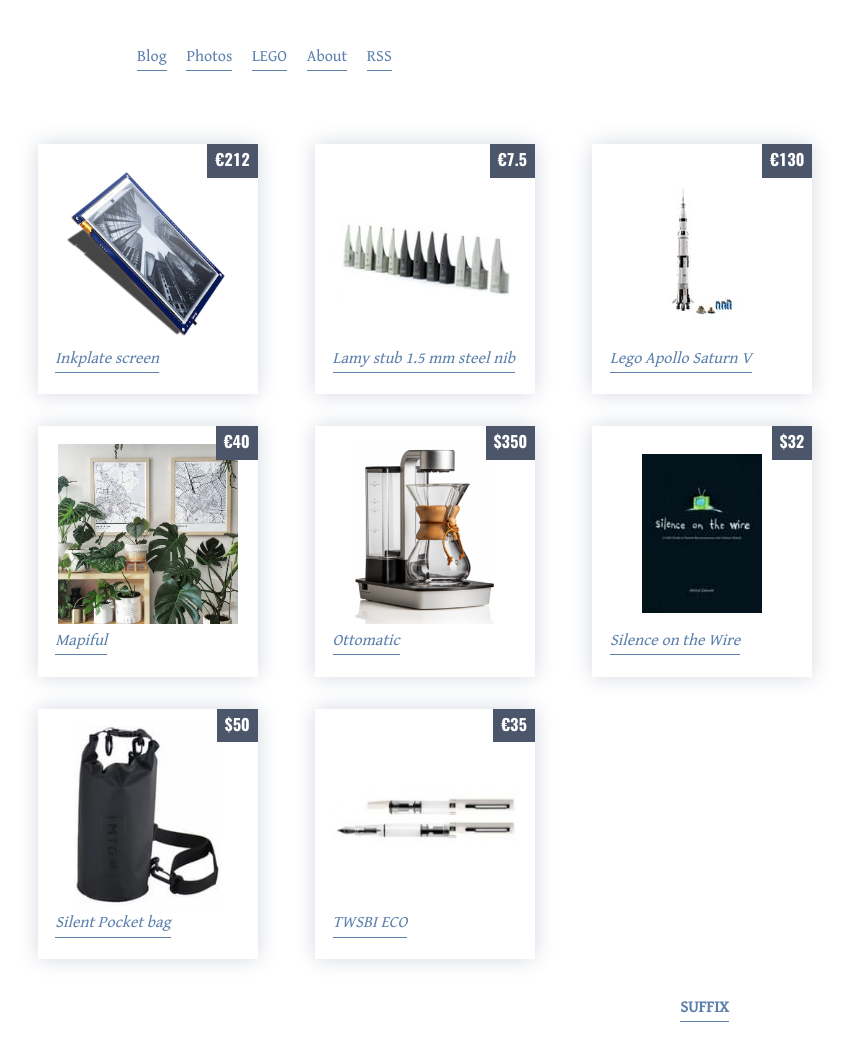
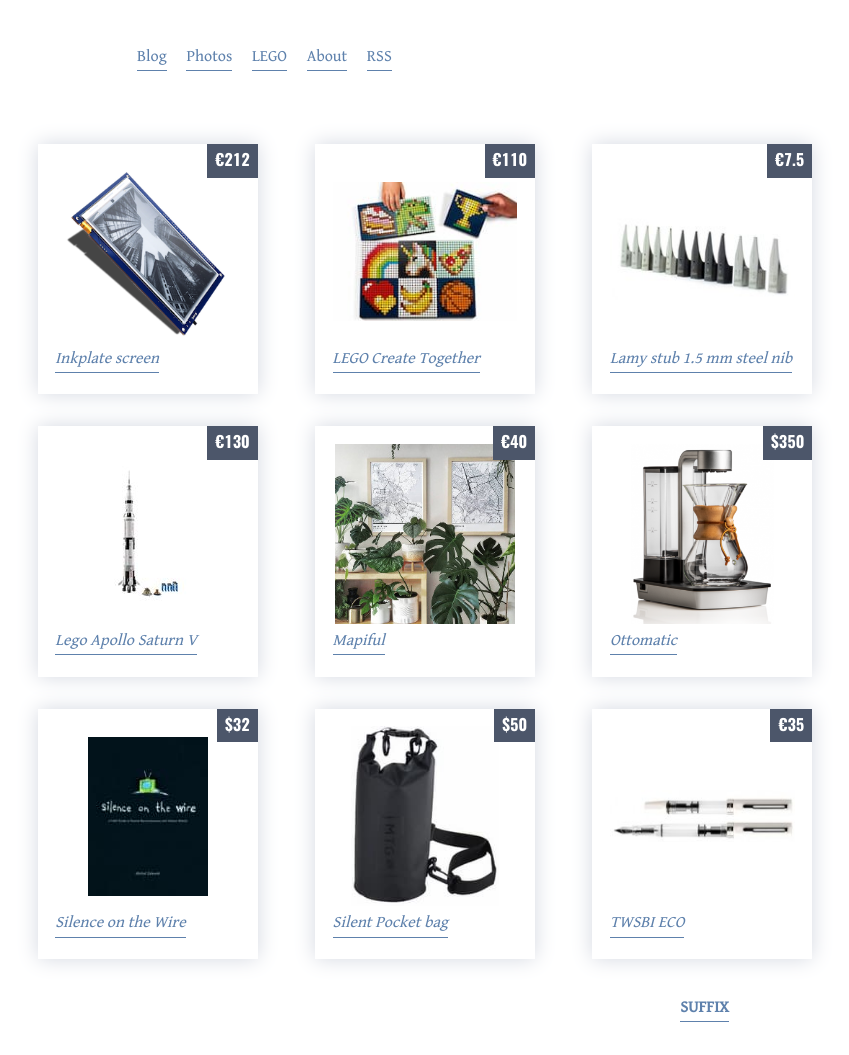
Before and after one commit to cimm/suffix, a Jekyll site: the page built from wishlist/index.html, in a window 1280 px wide. Shown: the whole page, without its empty margins (215-1064 px from the left). Built offline with Jekyll 4.4.1, drawn with Linux system fonts in a browser that asks for light colours; some web fonts are replaced.

Commit message:
Add LEGO 21226 to wishlist

```diff
--- a/wishlist/index.html
+++ b/wishlist/index.html
@@ -4,6 +4,7 @@
 title: Wishlist
 items:
   - ["Inkplate screen", "../assets/inkplate.png", "https://inkplate.io/", "€212"]
+  - ["LEGO Create Together", "../assets/21226.jpg", "https://www.brickwatch.net/nl-BE/set/21226/Art-Project-Create-Together.html", "€110"]
   - ["Lamy stub 1.5 mm steel nib", "../assets/lamy-nibs.jpg", "https://www.lacouronneducomte.com/lamy-z50-nib.html", "€7.5"]
   - ["Lego Apollo Saturn V", "../assets/apollo.jpg", "https://www.brickwatch.net/nl-BE/set/21309/LEGO-NASA-Apollo-Saturn-V.html", "€130"]
   - ["Mapiful", "../assets/mapiful.jpg", "https://www.mapiful.com", "€40"]
```
Also changed, not shown: assets/21226.jpg (added).
